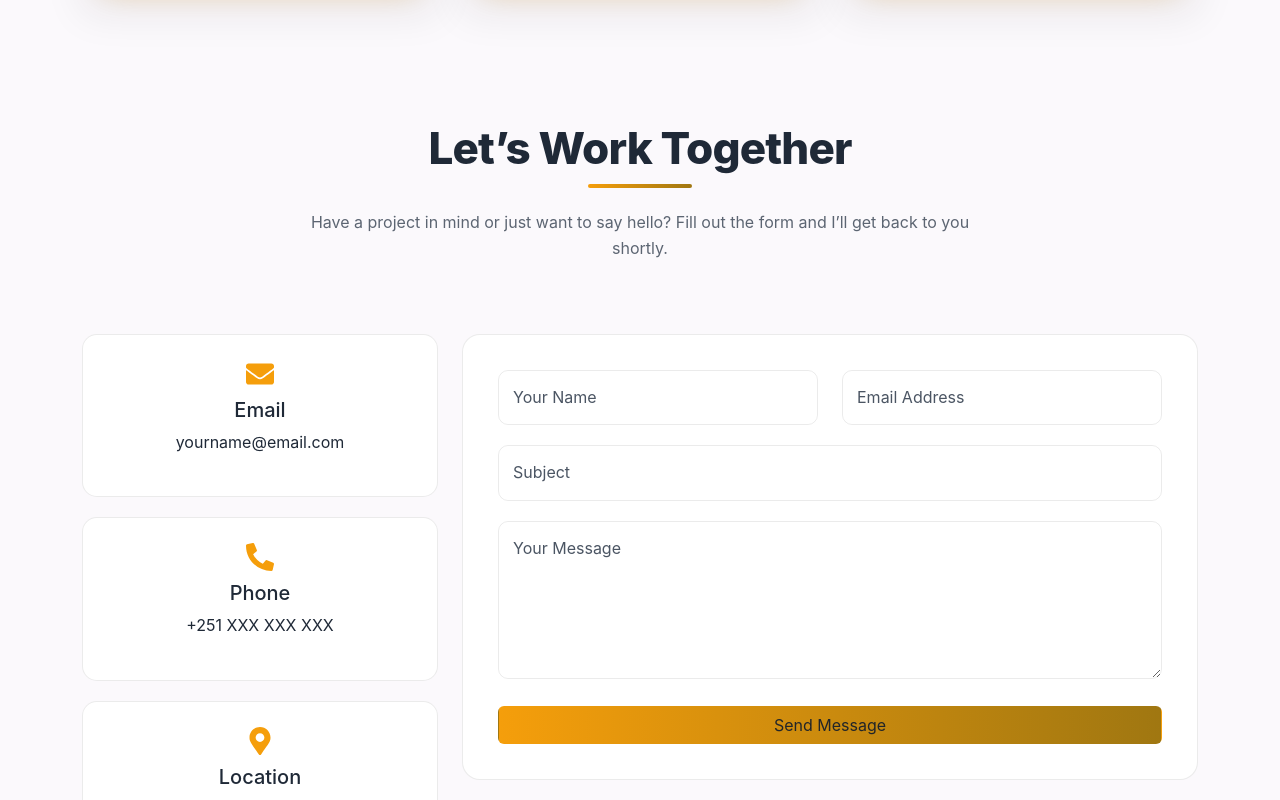
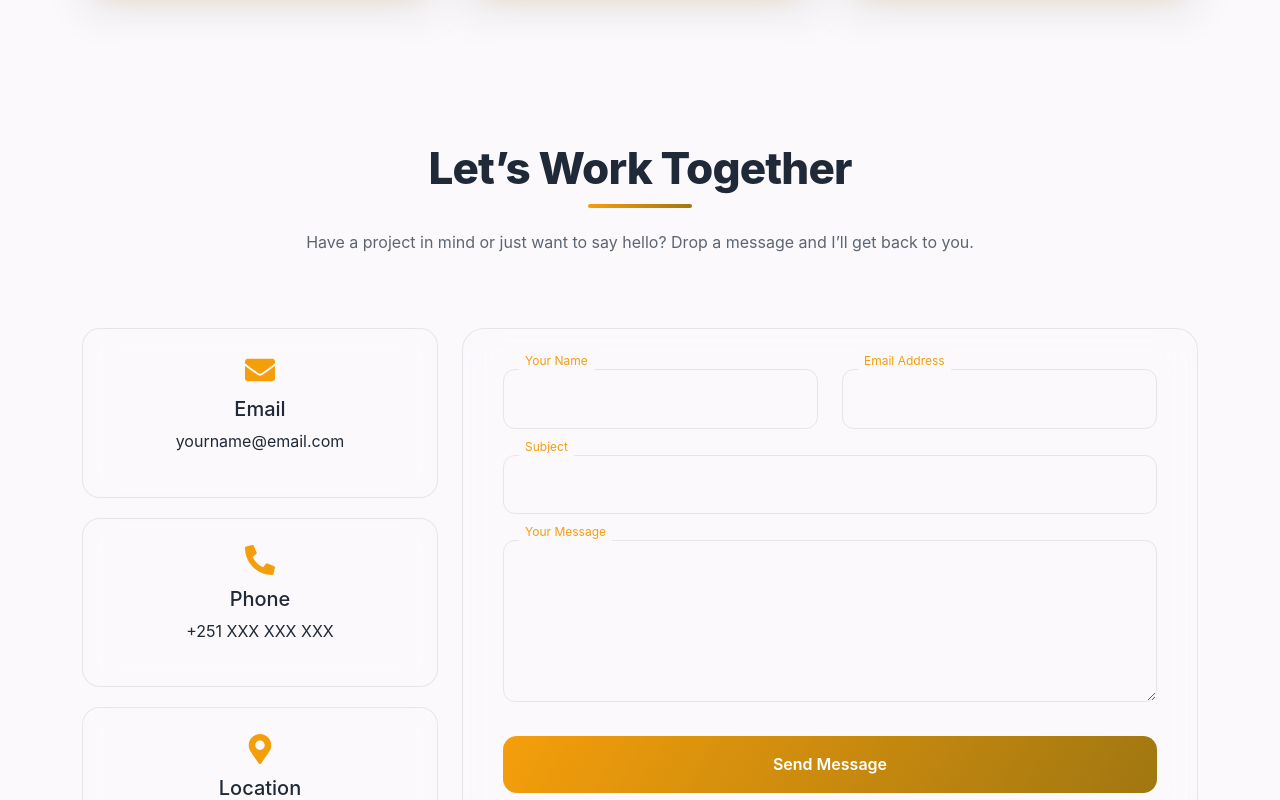
Before and after one commit to NatnaelAbreham/portfolio, a React (Vite) app: page / in a window 1280 px wide. Shown: the part 5820-6620 px from the top of the page. Built offline with nearby package versions, Linux system fonts and the light colour scheme.

Commit message:
working with contact page

```diff
--- a/src/components/Contact.jsx
+++ b/src/components/Contact.jsx
@@ -3,33 +3,51 @@ import { motion } from "framer-motion";
 import { FaEnvelope, FaPhoneAlt, FaMapMarkerAlt } from "react-icons/fa";
 import "../styles/contact.css";
 
+const fadeUp = {
+  hidden: { opacity: 0, y: 40 },
+  visible: { opacity: 1, y: 0 },
+};
+
+const slideLeft = {
+  hidden: { opacity: 0, x: -40 },
+  visible: { opacity: 1, x: 0 },
+};
+
+const slideRight = {
+  hidden: { opacity: 0, x: 40 },
+  visible: { opacity: 1, x: 0 },
+};
+
 const Contact = () => {
   return (
-    <section id = "contact" className="contact-section">
+    <section id="contact" className="contact-section">
       <div className="container">
+
+        {/* Header */}
         <motion.div
-          initial={{ opacity: 0, y: 40 }}
-          whileInView={{ opacity: 1, y: 0 }}
+          variants={fadeUp}
+          initial="hidden"
+          whileInView="visible"
+          viewport={{ once: true }}
           transition={{ duration: 0.8 }}
-          className="text-center mb-5"
+          className="section-header text-center"
         >
-
-
-               <div className="section-header">
-   <h2 className="section-title">Let’s Work Together</h2>
+          <h2 className="section-title">Let’s Work Together</h2>
           <p className="section-subtitle">
             Have a project in mind or just want to say hello?
-            Fill out the form and I’ll get back to you shortly.
+            Drop a message and I’ll get back to you.
           </p>
-</div>
         </motion.div>
 
-        <div className="row g-4">
-          {/* Contact Info */}
+        <div className="row g-4 align-items-stretch">
+
+          {/* Info Cards */}
           <motion.div
             className="col-md-4"
-            initial={{ opacity: 0, x: -40 }}
-            whileInView={{ opacity: 1, x: 0 }}
+            variants={slideLeft}
+            initial="hidden"
+            whileInView="visible"
+            viewport={{ once: true }}
             transition={{ duration: 0.6 }}
           >
             <div className="contact-info-card">
@@ -51,28 +69,43 @@ const Contact = () => {
             </div>
           </motion.div>
 
-          {/* Contact Form */}
+          {/* Form */}
           <motion.div
             className="col-md-8"
-            initial={{ opacity: 0, x: 40 }}
-            whileInView={{ opacity: 1, x: 0 }}
+            variants={slideRight}
+            initial="hidden"
+            whileInView="visible"
+            viewport={{ once: true }}
             transition={{ duration: 0.6 }}
           >
             <form className="contact-form">
               <div className="row">
                 <div className="col-md-6">
-                  <input type="text" placeholder="Your Name" required />
+                  <div className="floating-input">
+                    <input type="text" required />
+                    <label>Your Name</label>
+                  </div>
                 </div>
+
                 <div className="col-md-6">
-                  <input type="email" placeholder="Email Address" required />
+                  <div className="floating-input">
+                    <input type="email" required />
+                    <label>Email Address</label>
+                  </div>
                 </div>
               </div>
 
-              <input type="text" placeholder="Subject" required />
+              <div className="floating-input">
+                <input type="text" required />
+                <label>Subject</label>
+              </div>
 
-              <textarea rows="5" placeholder="Your Message" required></textarea>
+              <div className="floating-input">
+                <textarea rows="5" required></textarea>
+                <label>Your Message</label>
+              </div>
 
-              <button type="submit" className="btn contact-btn">
+              <button type="submit" className="contact-btn">
                 Send Message
               </button>
             </form>
--- a/src/styles/contact.css
+++ b/src/styles/contact.css
@@ -1,87 +1,108 @@
+
 /* =========================
    CONTACT SECTION
 ========================= */
 .contact-section {
-  padding: 80px 0;
+  padding: 100px 0;
   background: var(--bg-main);
   color: var(--text-primary);
 }
 
 /* =========================
-   TITLES
+   HEADER
 ========================= */
-.contact-title {
-  font-size: 2.5rem;
-  font-weight: 700;
-  color: var(--text-primary);
+.section-header {
+  margin-bottom: 60px;
 }
 
-.contact-subtitle {
+.section-title {
+  font-size: 2.6rem;
+  font-weight: 700;
+}
+
+.section-subtitle {
   max-width: 600px;
-  margin: auto;
+  margin: 12px auto 0;
   color: var(--text-secondary);
 }
 
 /* =========================
-   INFO CARDS
+   INFO CARDS (GLASS)
 ========================= */
 .contact-info-card {
-  background: var(--card-bg);
+  backdrop-filter: blur(14px);
+  background: rgba(255, 255, 255, 0.06);
   border: 1px solid var(--border-subtle);
 
-  padding: 25px;
-  border-radius: 15px;
+  padding: 26px;
+  border-radius: 18px;
   margin-bottom: 20px;
   text-align: center;
 
-  color: var(--text-primary);
   transition: transform 0.3s ease, box-shadow 0.3s ease;
 }
 
 .contact-info-card:hover {
-  transform: translateY(-6px);
-  box-shadow: 0 15px 30px rgba(0, 0, 0, 0.15);
+  transform: translateY(-8px);
+  box-shadow: 0 20px 40px rgba(0, 0, 0, 0.18);
 }
 
 .contact-info-card svg {
-  font-size: 28px;
-  margin-bottom: 10px;
+  font-size: 30px;
+  margin-bottom: 12px;
   color: var(--primary-color);
 }
 
 /* =========================
-   FORM
+   FORM (GLASS)
 ========================= */
 .contact-form {
-  background: var(--card-bg);
+  backdrop-filter: blur(18px);
+  background: rgba(255, 255, 255, 0.06);
   border: 1px solid var(--border-subtle);
 
-  padding: 35px;
-  border-radius: 18px;
+  padding: 40px;
+  border-radius: 22px;
 }
 
-.contact-form input,
-.contact-form textarea {
+/* =========================
+   FLOATING INPUTS
+========================= */
+.floating-input {
+  position: relative;
+  margin-bottom: 26px;
+}
+
+.floating-input input,
+.floating-input textarea {
   width: 100%;
-  margin-bottom: 20px;
-  padding: 14px;
-
-  border-radius: 10px;
+  padding: 16px;
+  background: transparent;
+  border-radius: 12px;
   border: 1px solid var(--border-subtle);
-  background: transparent;
-
   color: var(--text-primary);
   outline: none;
 }
 
-.contact-form input::placeholder,
-.contact-form textarea::placeholder {
+.floating-input label {
+  position: absolute;
+  left: 16px;
+  top: 50%;
+  transform: translateY(-50%);
   color: var(--text-secondary);
+  pointer-events: none;
+  transition: 0.25s ease;
+  background: var(--bg-main);
+  padding: 0 6px;
 }
 
-.contact-form input:focus,
-.contact-form textarea:focus {
-  border-color: var(--primary-color);
+.floating-input input:focus + label,
+.floating-input textarea:focus + label,
+.floating-input input:not(:placeholder-shown) + label,
+.floating-input textarea:not(:placeholder-shown) + label {
+  top: -8px;
+  font-size: 0.75rem;
+  color: var(--primary-color);
 }
 
 /* =========================
@@ -89,23 +110,24 @@
 ========================= */
 .contact-btn {
   width: 100%;
-  padding: 14px;
+  padding: 16px;
 
   background: linear-gradient(
-    90deg,
+    120deg,
     var(--primary-color),
     var(--secondary-color)
   );
 
   border: none;
-  color: #ffffff;
+  color: #fff;
   font-weight: 600;
-  border-radius: 12px;
+  border-radius: 14px;
+  cursor: pointer;
 
   transition: transform 0.3s ease, box-shadow 0.3s ease;
 }
 
 .contact-btn:hover {
-  transform: translateY(-2px);
-  box-shadow: 0 10px 20px rgba(79, 70, 229, 0.35);
+  transform: translateY(-3px);
+  box-shadow: 0 14px 30px rgba(79, 70, 229, 0.4);
 }
```
